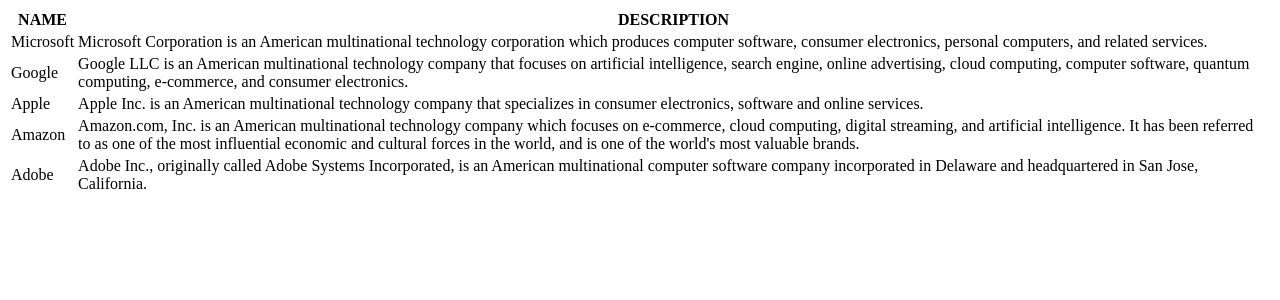
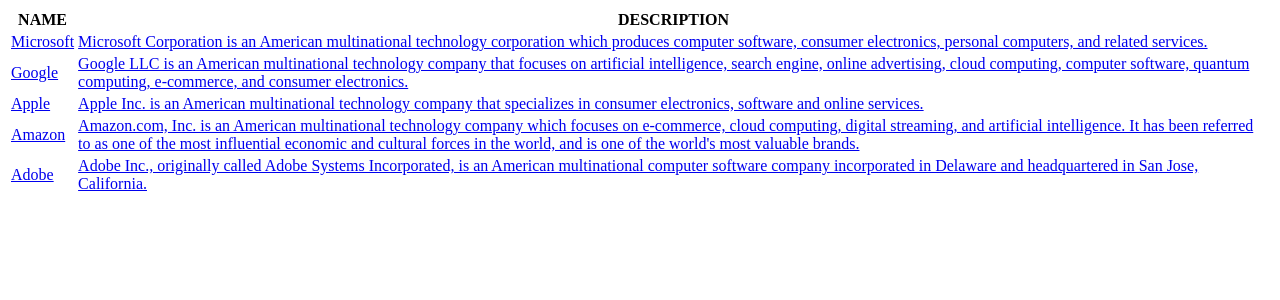
Before and after one commit to KirillReuk/devex, a React (Create React App) app: page / in a window 1280 px wide. Shown: the top 300 px of the page. Built offline with nearby package versions, Linux system fonts and the light colour scheme.

Commit message:
add routing to the homepage

```diff
--- a/src/components/Homepage.tsx
+++ b/src/components/Homepage.tsx
@@ -1,7 +1,7 @@
 import React, { Component } from 'react';
-import api from '../api.json';
+import { Link } from 'react-router-dom';
 
-function Homepage() {
+function Homepage(props) {
   return (
     <div >
       <table>
@@ -9,10 +9,18 @@
           <th>NAME</th>
           <th>DESCRIPTION</th>
         </tr>
-        {api.map(x =>
+        {props.api.map(x =>
           <tr>
-            <td>{x.name}</td>
-            <td>{x.description}</td>
+            <td>
+              <Link to={"/" + x.id}>
+                {x.name}
+              </Link>
+            </td>
+            <td>
+              <Link to={"/" + x.id}>
+                {x.description}
+              </Link>
+            </td>
           </tr>
         )}
       </table>
--- a/src/components/Main.tsx
+++ b/src/components/Main.tsx
@@ -4,15 +4,23 @@
 import Homepage from './Homepage';
 import BusinessPage from './BusinessPage';
 
-class Main extends Component {
+class Main extends Component<{}, { api: Object }> {
+  constructor(props) {
+    super(props)
+    this.state = {
+      api
+    }
+  }
+
   render() {
     return (
       <BrowserRouter>
-
-      {/* <Topbar /> */}
+        {/* <Topbar /> */}
         <Routes>
-          <Route path='/' element={<Homepage />} />
-          <Route path='/BusinessPage' element={ <BusinessPage />} />
+          <Route path='/' element={
+            <Homepage api={this.state.api} />}
+          />
+          <Route path='/BusinessPage' element={<BusinessPage />} />
         </Routes>
       </BrowserRouter>
     )
--- a/src/index.tsx
+++ b/src/index.tsx
@@ -7,7 +7,7 @@
   document.getElementById('root') as HTMLElement
 );
 root.render(
-  // <React.StrictMode>
+  <React.StrictMode>
     <Main />
-  // </React.StrictMode>
+  </React.StrictMode>
 );
```
